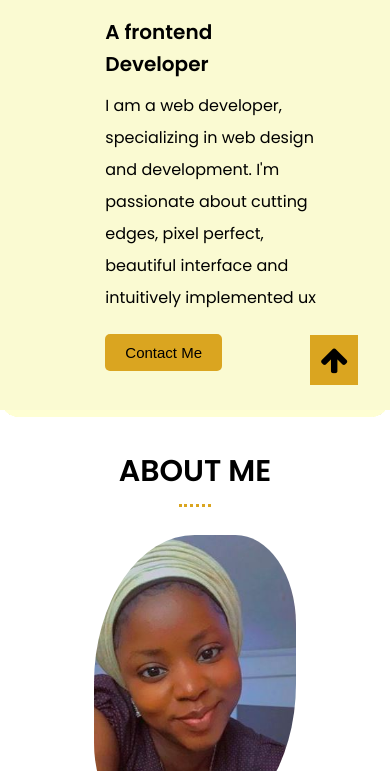
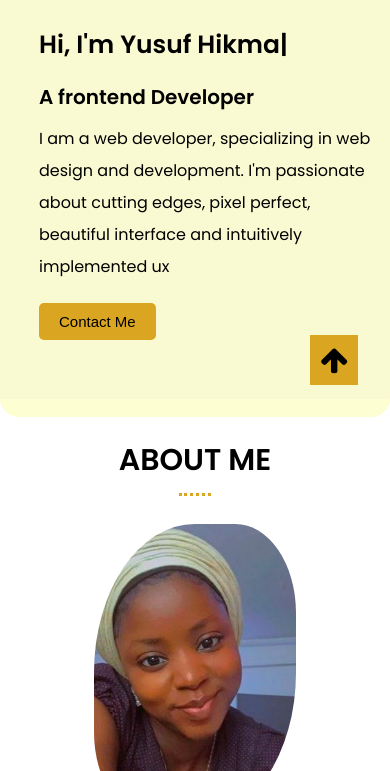
Before and after one commit to yusufhikmat/portfolio, a plain HTML site: page index.html in a window 390 px wide. Shown: the part 427-1198 px from the top of the page. Drawn offline with nearby package versions, Linux system fonts and the light colour scheme.

Commit message:
first commit

```diff
--- a/index.css
+++ b/index.css
@@ -336,7 +336,7 @@ footer{
         padding:10px 5%;
     }
     .hero-content{
-        margin:15% 5% 10% 10%;
+        padding:15% 5% 10% 10%;
     }
     .fontawesome{
         left:5%;
```
